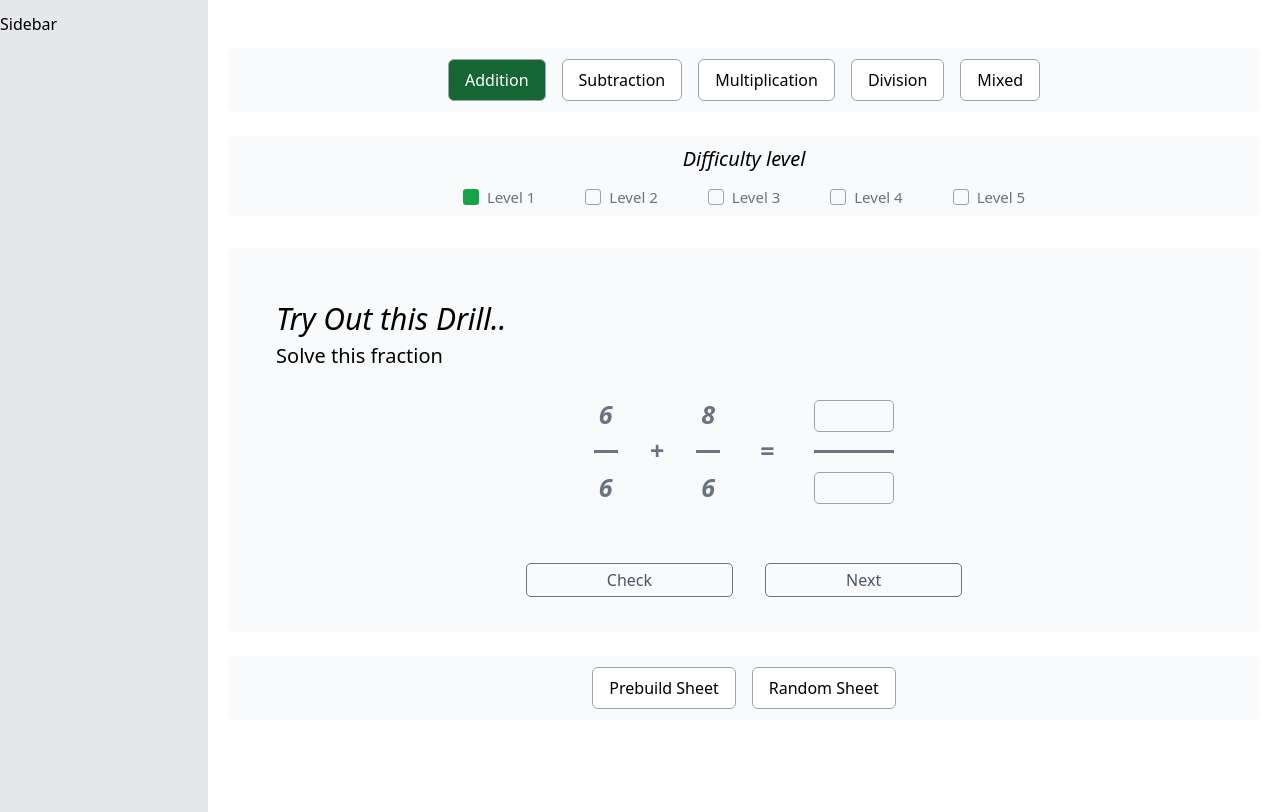
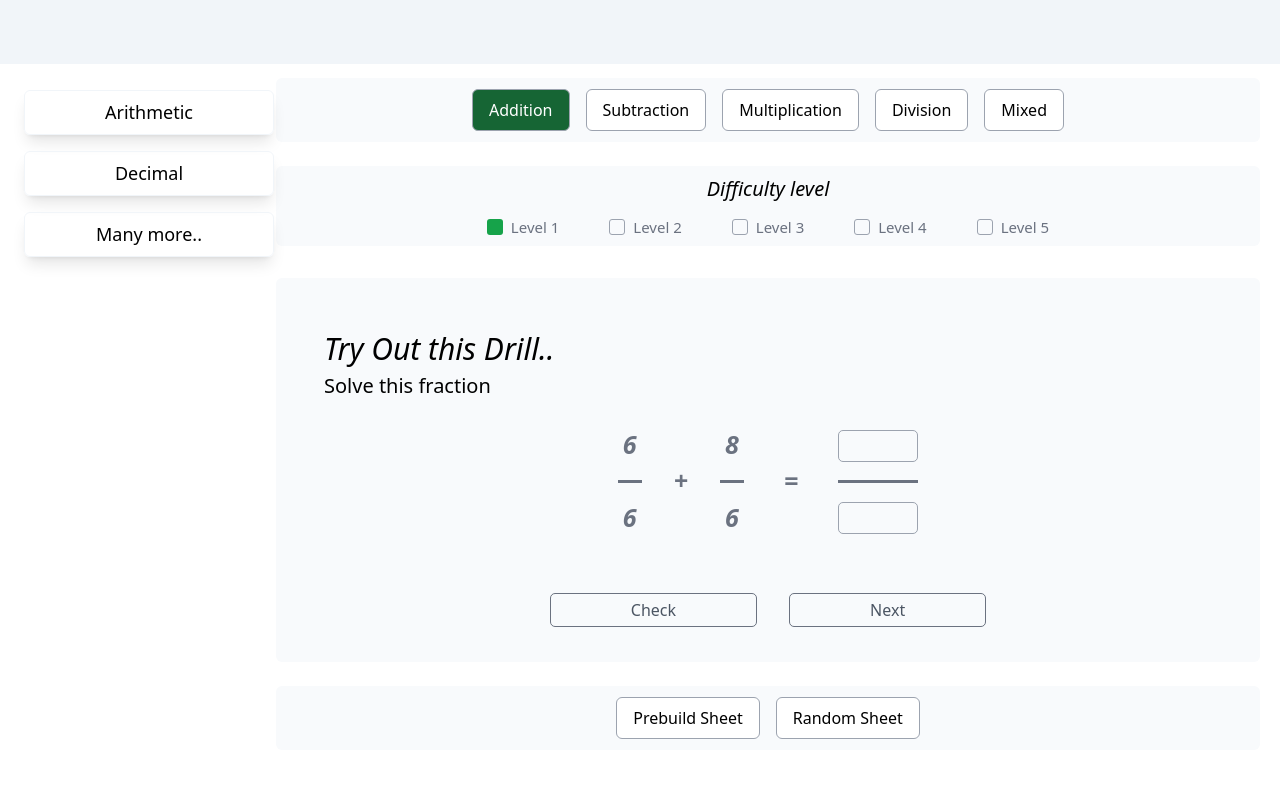
Before and after one commit to tariq-khan9/maths, a React (Create React App) app: page / in a window 1280 px wide. Built offline with nearby package versions, Linux system fonts and the light colour scheme.

Commit message:
navbar sidebar

```diff
--- a/src/App.js
+++ b/src/App.js
@@ -1,13 +1,20 @@
-import Arithmetic from "./components/Arithmetic/Arithmetic";
-import Sidebar from "./components/Sidebar/Sidebar";
+import Arithmetic from "./components/Arithmetic";
+import Navbar from "./components/Navbar";
+import Sidebar from "./components/Sidebar";
 
 
 function App() {
   return (
     <div className="">
-       <div className="flex flex-row">
-          <Sidebar/>
-          <Arithmetic/>
+        <Navbar/>
+       <div className="flex  flex-row ">
+           <div className="w-1/5">
+              <Sidebar/>
+           </div>
+          <div className="w-4/5">
+
+              <Arithmetic/>
+          </div>
 
       </div>
 
--- a/src/components/Arithmetic/Arithmetic.js
+++ b/src/components/Arithmetic.js
@@ -145,7 +145,7 @@ const Arithmetic = () => {
   }
 
   return (
-    <div className='px-[20px] w-screen flex flex-col pt-12'>
+    <div className='px-[20px] w-full flex flex-col pt-12 mt-[30px]'>
         <div className='buttons-div w-100 h-16 bg-slate-50 rounded-md flex items-center justify-center '>
             <div className='flex flex-row justify-center  items-center'>
               <button onClick={()=>setOperation(1)} className={`btn-tab ${operation === 1 ? 'btn-selected' : ''}`}>Addition</button>
--- /dev/null
+++ b/src/components/Navbar.js
@@ -0,0 +1,13 @@
+import React from 'react'
+
+const Navbar = () => {
+  return (
+    <div className='w-full  h-16 bg-slate-100 fixed mb-[50px]'>
+        <div>
+
+        </div>
+    </div>
+  )
+}
+
+export default Navbar
--- /dev/null
+++ b/src/components/Sidebar.js
@@ -0,0 +1,21 @@
+import React from "react";
+
+import { Link } from "react-router-dom";
+function Sidebar() {
+  return (
+    <div className="  w-[250px]  h-full min-h-full bg-white pt-[90px] pl-6">
+       <div className=" fixed w-[250px] h-full ">
+          <div className="flex flex-col">
+           <button className="px-[80px] p-2 rounded-md border font-thin text-[18px] border-1 border-slate-100 shadow-lg">Arithmetic</button>
+
+           <button className="px-[80px] p-2 mt-4 rounded-md border font-thin text-[18px] border-1 border-slate-100 shadow-lg">Decimal</button>
+
+           <button className="px-[70px] p-2 mt-4 rounded-md border font-thin text-[18px] border-1 border-slate-100 shadow-lg">Many more..</button>
+           </div>
+       </div>
+
+    </div>
+  );
+}
+
+export default Sidebar;
--- a/src/components/Sidebar/Sidebar.css
+++ /dev/null
@@ -1,27 +0,0 @@
-.custom-sidebar {
-  width: 100%;
-}
-@media only screen and (max-width: 768px) {
-  .custom-sidebar.sticky-top {
-    position: unset;
-    top: unset;
-    z-index: unset;
-  }
-}
-.custom-sidebar-item {
-  cursor: pointer;
-  transition: 300ms;
-}
-.custom-sidebar a .custom-sidebar-item {
-  margin-bottom: 1rem;
-}
-.custom-sidebar-item:hover,
-.custom-sidebar-item:focus,
-.custom-sidebar-item.active {
-  background: #fff !important;
-  transition: 300ms;
-  box-shadow: 0 7px 30px -10px rgba(150, 170, 180, 0.5);
-}
-.custom-sidebar-item.active {
-  font-weight: 700;
-}
--- a/src/components/Sidebar/Sidebar.js
+++ /dev/null
@@ -1,15 +0,0 @@
-import React from "react";
-import "./Sidebar.css";
-import { Link } from "react-router-dom";
-function Sidebar(props) {
-  return (
-    <div className=" sticky-top w-[250px] top-0 h-full min-h-full bg-gray-200 pt-3">
-       <div className="h-[800px]">
-           Sidebar
-       </div>
-
-    </div>
-  );
-}
-
-export default Sidebar;
```
